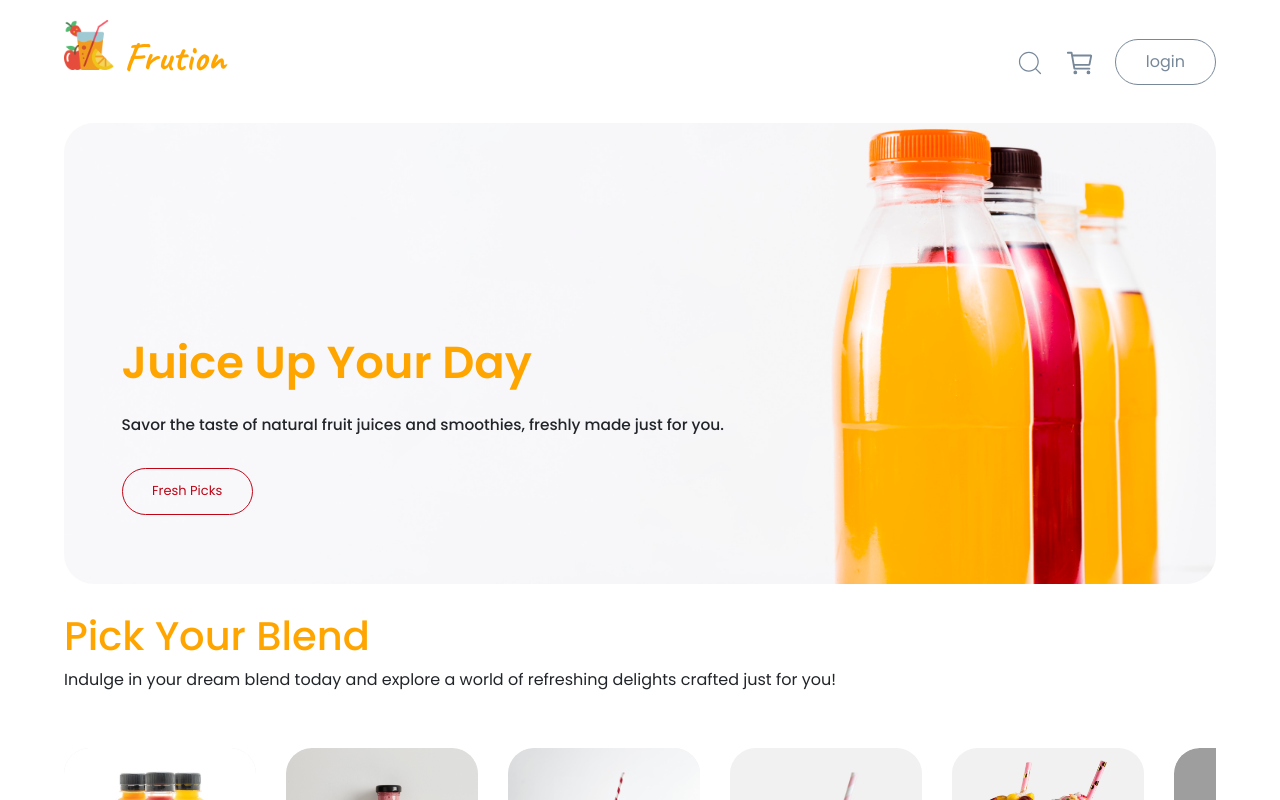
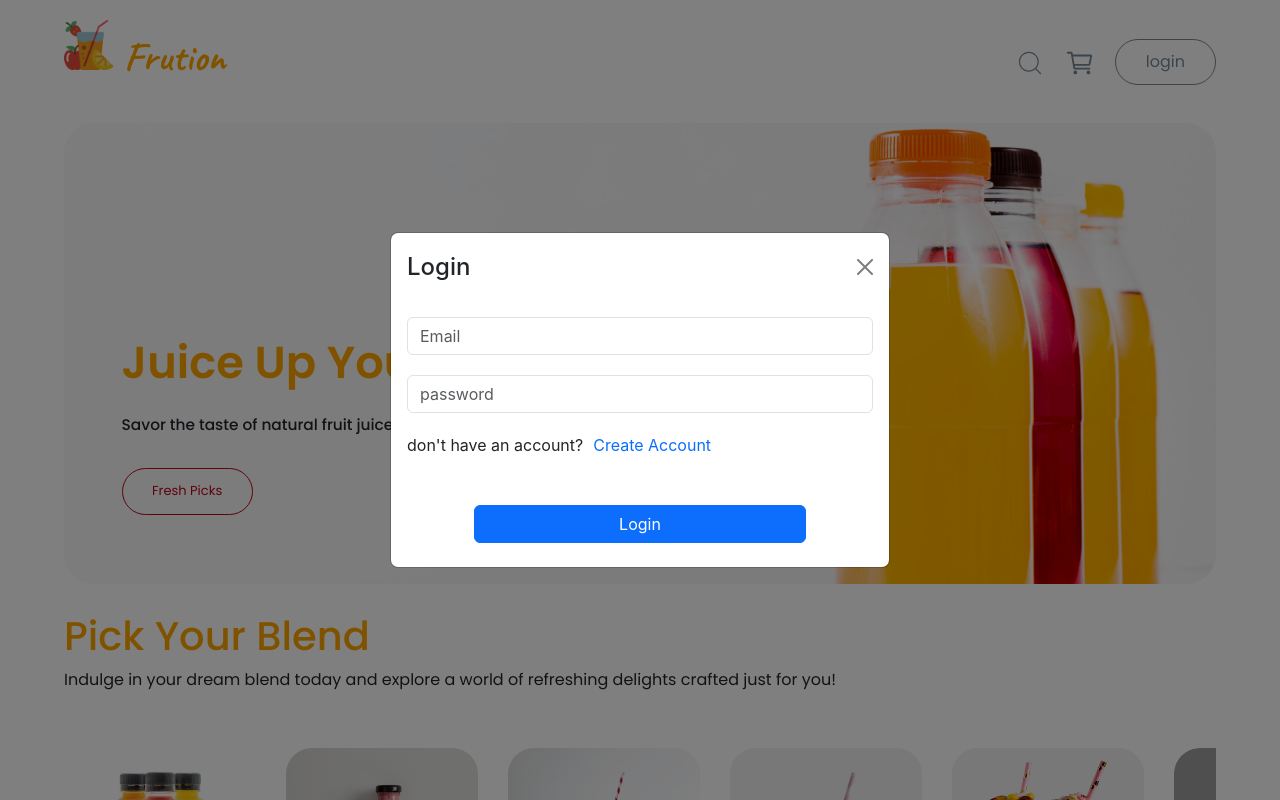
Before and after one commit to KashyapPLN/beverages-app, a React (Create React App) app: page / in a window 1280 px wide. Both pictures are taken after a click on the button "login". Shown: the top 800 px of the page. Built offline with nearby package versions, Linux system fonts and the light colour scheme; grey boxes are pictures that could not be loaded.

Commit message:
Added Login modal

```diff
--- a/package.json
+++ b/package.json
@@ -13,7 +13,6 @@
     "react-icons": "^5.2.1",
     "react-router-dom": "^6.23.1",
     "react-scripts": "5.0.1",
-    "react-slick": "^0.30.2",
     "web-vitals": "^2.1.4"
   },
   "scripts": {
--- a/src/Components/NavBar.js
+++ b/src/Components/NavBar.js
@@ -1,11 +1,16 @@
-import React from 'react';
+import React, { useState } from 'react';
 import './navbar.css';
 import logo from '../assets/logo.png'
-import { Button } from 'react-bootstrap';
+import { Button, Form, Modal } from 'react-bootstrap';
 import { IoCartOutline } from 'react-icons/io5';
 import { CiSearch } from 'react-icons/ci';
 
+
 export default function NavBar() {
+  const [show, setShow] = useState(false);
+  const handleClose = () => setShow(false);
+  const handleShow = () => setShow(true);
+  const [login,setLogin]=useState(true);
   return (
     <div className='navbar'>
 <div className='navbar-logo'>
@@ -15,8 +20,29 @@ export default function NavBar() {
 <div className='navbar-buttons'>
 <Button className='navbar-icon-button'variant='text'><CiSearch /></Button>
 <Button className='navbar-icon-button'variant='text'><IoCartOutline /></Button>
-<button className='login'>login</button>
+<button className='login' onClick={handleShow}>login</button>
 </div>
+<Modal className='login-modal'show={show} onHide={handleClose} centered>
+  <Modal.Header className='login-modal-header' closeButton>
+    <Modal.Title>{login ? 'Login':'Create Account'}</Modal.Title>
+  </Modal.Header>
+  {login? <Modal.Body className='login-modal-body'>
+    <Form.Control type='email' placeholder='Email'/>
+    <Form.Control type='password' placeholder='password'/>
+    <p className='login-modal-body-text'>don't have an account? <Button variant='text' onClick={(e)=>setLogin(false)}>Create Account</Button></p>
+  </Modal.Body>
+  :
+  <Modal.Body className='login-modal-body'>
+  <Form.Control type='text' placeholder='Name'/>
+  <Form.Control type='text' placeholder='Phone Number'/>
+    <Form.Control type='email' placeholder='Email'/>
+    <Form.Control type='password' placeholder='password'/>
+    <p className='login-modal-body-text'>have an account? <Button variant='text' onClick={(e)=>setLogin(true)}>Login</Button></p>
+  </Modal.Body>}
+  <Modal.Footer className='login-modal-footer'>
+  {login?  <Button variant='primary'>Login</Button> :<Button variant='success'>Create Account</Button> }
+  </Modal.Footer>
+</Modal>
     </div>
   )
 }
--- a/src/Components/navbar.css
+++ b/src/Components/navbar.css
@@ -50,3 +50,34 @@
 .login:hover{
     background: #e9ecef;
 }
+
+.login-modal-header{
+border-bottom:none;
+}
+.login-modal-body{
+    display:flex;
+    flex-direction: column;
+    gap: 20px;
+
+}
+
+.login-modal-footer{
+    border-top: none;
+    display:flex;
+    justify-content: center;
+      padding-bottom: 20px;
+}
+.login-modal-footer button{
+    width: 70%;
+}
+.login-modal-body-text{
+    display: flex;
+    align-items: center;
+}
+
+.login-modal-body-text button{
+    color:#0d6efd;
+    border: none;
+    padding: 0;
+    padding-left: 10px;
+}
```
Also changed, not shown: 1 other file (tests, documents, lock files or other folders).
